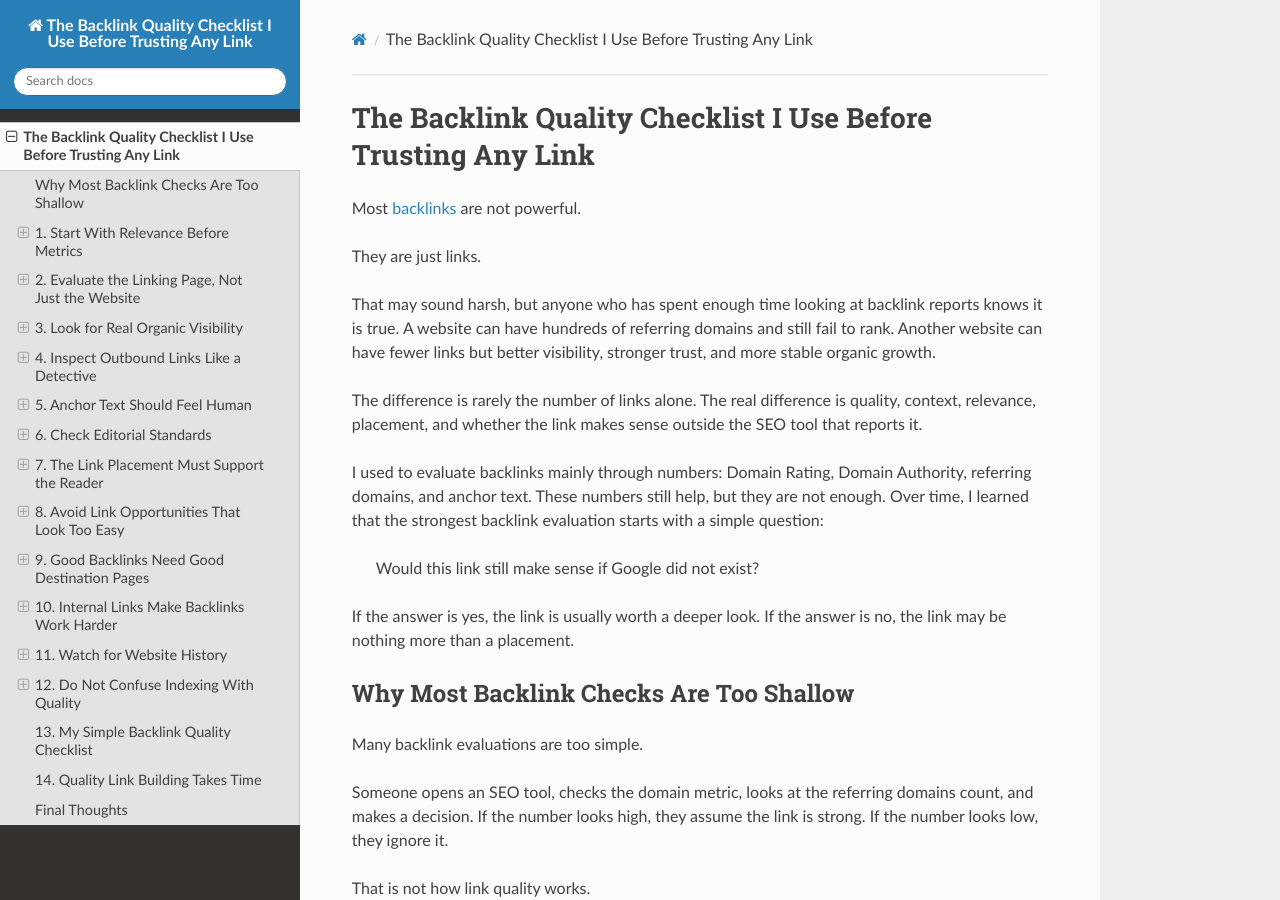
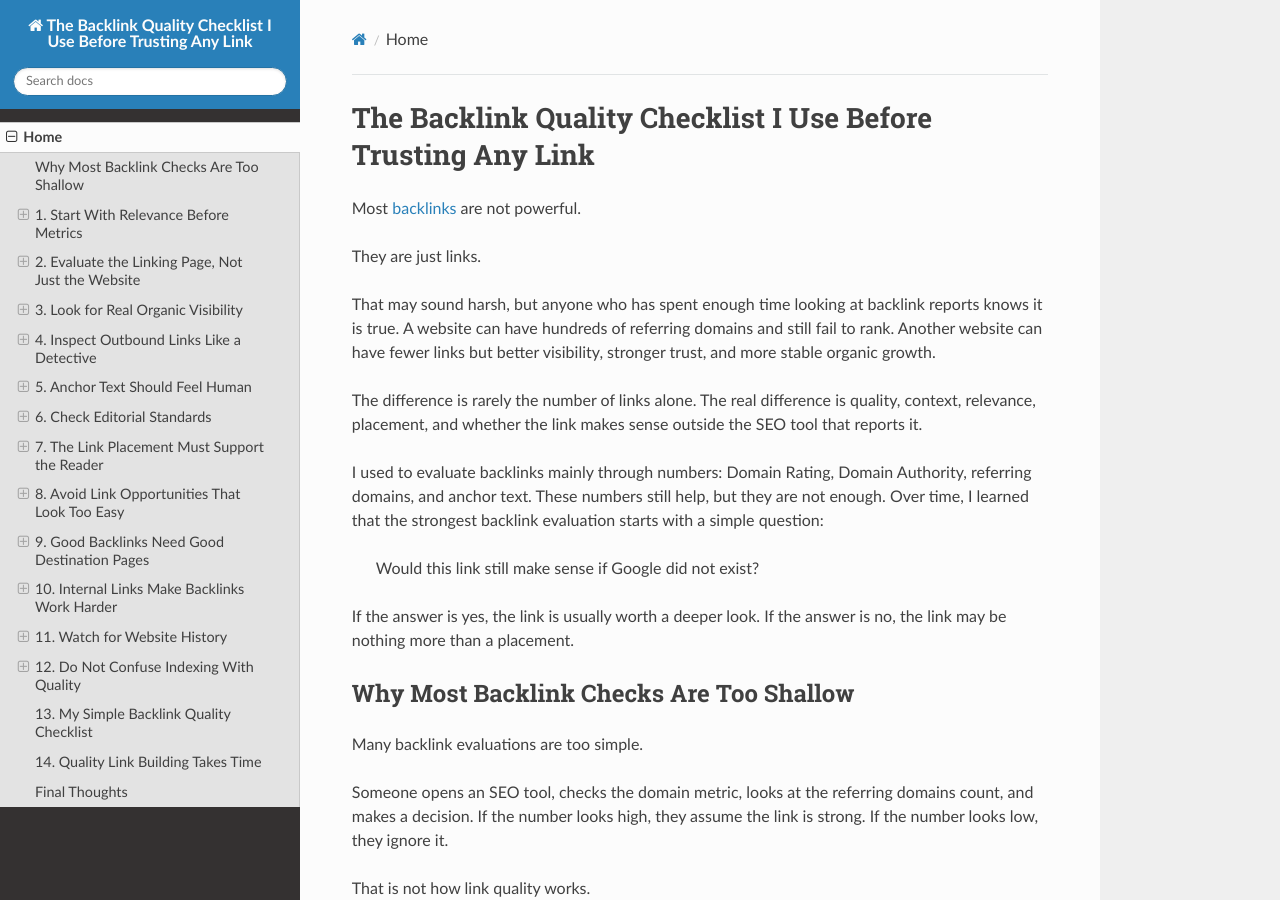
Before and after one commit to mohamedaly837/backlink-quality-checklist, an MkDocs documentation site: the page built from docs/index.md, in a window 1280 px wide and 900 px high. Built offline with MkDocs 1.6.1, drawn with Linux system fonts in a browser that asks for light colours; nearby versions of some CDN libraries; some of the changed lines change nothing that is shown.

Commit message:
Update mkdocs.yml

```diff
--- a/mkdocs.yml
+++ b/mkdocs.yml
@@ -2,5 +2,8 @@ site_name: The Backlink Quality Checklist I Use Before Trusting Any Link
 
 docs_dir: docs
 
+nav:
+  - Home: index.md
+
 theme:
   name: readthedocs
```
